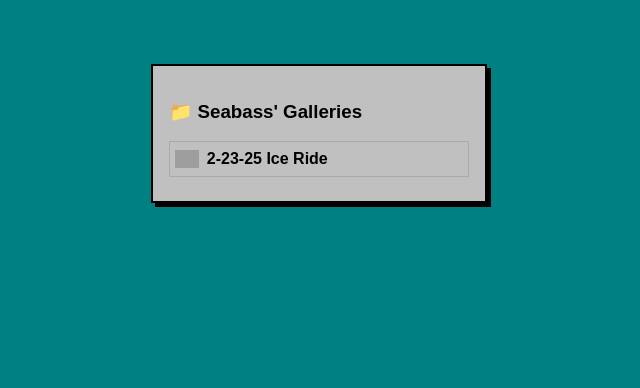
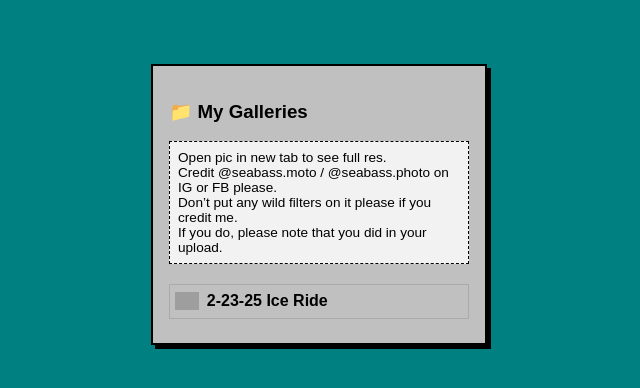
Before and after one commit to SebPVtheperson/seabassphoto, a plain HTML site: page index.html in a window 1280 px wide. Shown: the whole page, without its empty margins (321-961 px from the left). Drawn offline with Linux system fonts and the light colour scheme; grey boxes are pictures that could not be loaded.

Commit message:
Update index.html

```diff
--- a/index.html
+++ b/index.html
@@ -43,15 +43,30 @@
       height: 24px;
       background: url('https://i.imgur.com/9vTq9Ec.png') no-repeat center/contain;
     }
+
+    .note {
+      font-size: 0.85rem;
+      margin: 0.5rem 0 1.2rem 0;
+      background: #f2f2f2;
+      padding: 0.5rem;
+      border: 1px dashed black;
+    }
   </style>
 </head>
 <body>
   <div class="window">
-    <h3>📁 Seabass' Galleries</h3>
+    <h3>📁 My Galleries</h3>
+    <div class="note">
+      Open pic in new tab to see full res.<br>
+      Credit @seabass.moto / @seabass.photo on IG or FB please.<br>
+      Don’t put any wild filters on it please if you credit me.<br>
+      If you do, please note that you did in your upload.
+    </div>
+
     <a class="folder" href="2-23-25-ice-ride.html">
       <div class="icon"></div>2-23-25 Ice Ride
     </a>
-    <!-- Add more folders here later -->
+    <!-- Add more folders here -->
   </div>
 </body>
 </html>
```
